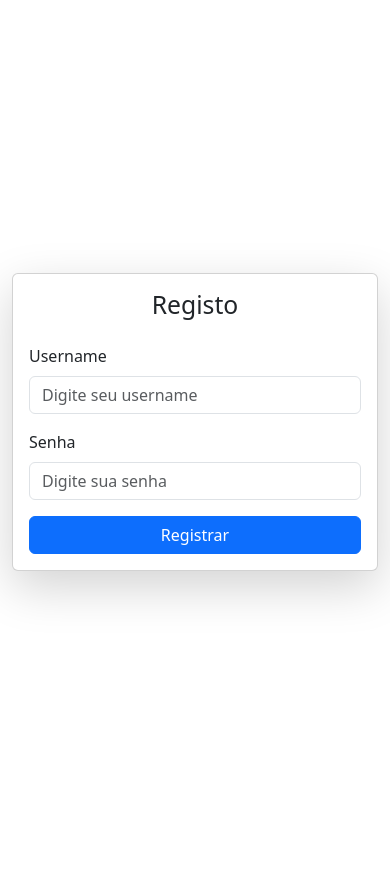
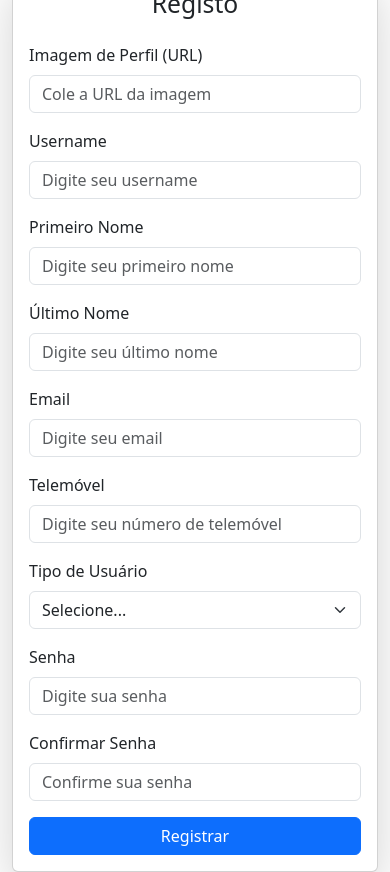
Before and after one commit to VinicyusFortes/projeto5, a React (Create React App) app in the folder frontend/react-app/: page /criarconta in a window 390 px wide. Before the commit the page ends 844 px from the top, so only its background shows below. Built offline with nearby package versions, Linux system fonts and the light colour scheme.

Commit message:
update CriarConta.jsx: adicionada responsividade

```diff
--- a/frontend/react-app/src/Pages/CriarConta.jsx
+++ b/frontend/react-app/src/Pages/CriarConta.jsx
@@ -11,6 +11,19 @@ function CriarConta() {
           <h2 className="text-center mb-4">Registo</h2>
           <form>
             <div className="mb-3">
+              <label htmlFor="profileImage" className="form-label">
+                Imagem de Perfil (URL)
+              </label>
+              <input
+                type="url"
+                className="form-control"
+                id="profileImage"
+                placeholder="Cole a URL da imagem"
+                required
+              />
+            </div>
+            <div className="row">
+              <div className="col-md-6 mb-3">
                 <label htmlFor="username" className="form-label">
                   Username
                 </label>
@@ -22,7 +35,71 @@ function CriarConta() {
                   required
                 />
               </div>
-            <div className="mb-3">
+              <div className="col-md-6 mb-3">
+                <label htmlFor="firstName" className="form-label">
+                  Primeiro Nome
+                </label>
+                <input
+                  type="text"
+                  className="form-control"
+                  id="firstName"
+                  placeholder="Digite seu primeiro nome"
+                  required
+                />
+              </div>
+            </div>
+            <div className="row">
+              <div className="col-md-6 mb-3">
+                <label htmlFor="lastName" className="form-label">
+                  Último Nome
+                </label>
+                <input
+                  type="text"
+                  className="form-control"
+                  id="lastName"
+                  placeholder="Digite seu último nome"
+                  required
+                />
+              </div>
+              <div className="col-md-6 mb-3">
+                <label htmlFor="email" className="form-label">
+                  Email
+                </label>
+                <input
+                  type="email"
+                  className="form-control"
+                  id="email"
+                  placeholder="Digite seu email"
+                  required
+                />
+              </div>
+            </div>
+            <div className="row">
+              <div className="col-md-6 mb-3">
+                <label htmlFor="phone" className="form-label">
+                  Telemóvel
+                </label>
+                <input
+                  type="tel"
+                  className="form-control"
+                  id="phone"
+                  placeholder="Digite seu número de telemóvel"
+                  required
+                />
+              </div>
+              <div className="col-md-6 mb-3">
+                <label htmlFor="userType" className="form-label">
+                  Tipo de Usuário
+                </label>
+                <select className="form-select" id="userType" required>
+                  <option value="">Selecione...</option>
+                  <option value="admin">Administrador</option>
+                  <option value="normal">Normal</option>
+                </select>
+              </div>
+            </div>
+            <div className="row">
+              <div className="col-md-6 mb-3">
                 <label htmlFor="password" className="form-label">
                   Senha
                 </label>
@@ -34,6 +111,19 @@ function CriarConta() {
                   required
                 />
               </div>
+              <div className="col-md-6 mb-3">
+                <label htmlFor="confirmPassword" className="form-label">
+                  Confirmar Senha
+                </label>
+                <input
+                  type="password"
+                  className="form-control"
+                  id="confirmPassword"
+                  placeholder="Confirme sua senha"
+                  required
+                />
+              </div>
+            </div>
             <button type="submit" className="btn btn-primary w-100">
               Registrar
             </button>
--- a/frontend/react-app/src/Pages/style.css
+++ b/frontend/react-app/src/Pages/style.css
@@ -1,4 +1,11 @@
 .card {
-  max-Width: 400px;
+  max-Width: 600px;
+  min-width: 300px;
   width: 100%;
 }
+
+@media (max-width: 300px) {
+  .card {
+    width: 300px !important;
+  }
+}
```
Lines whose indentation alone changed are shown as unchanged.
